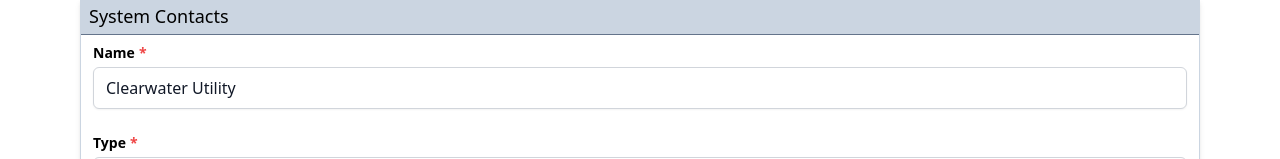
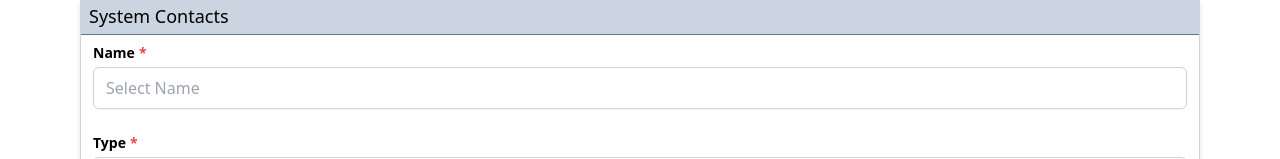
Before and after one commit to Flow-Up12/mj-react-form-builder, a React (Vite) app: page / in a window 1280 px wide. Shown: the part 248-407 px from the top of the page. Built offline with nearby package versions, Linux system fonts and the light colour scheme.

Commit message:
updated autcomplete input to always display the label and not the value, since the value stores is an id

```diff
--- a/src/Test.tsx
+++ b/src/Test.tsx
@@ -37,11 +37,11 @@ const Test = () => {
         label="Name"
         required
         options={[
-          { value: 'Primary', label: 'Primary' },
-          { value: 'Secondary', label: 'Secondary' },
-          { value: 'Billing', label: 'Billing' },
-          { value: 'Technical', label: 'Technical' },
-          { value: 'Emergency', label: 'Emergency' },
+          { value: '1', label: 'Primary' },
+          { value: '2', label: 'Secondary' },
+          { value: '3', label: 'Billing' },
+          { value: '4', label: 'Technical' },
+          { value: '5', label: 'Emergency' },
         ]}
         />
         <SelectInput
--- a/src/components/AutocompleteInput.tsx
+++ b/src/components/AutocompleteInput.tsx
@@ -28,7 +28,7 @@ export const AutoCompleteInput = ({
   } = useFormContext();
   const [isOpen, setIsOpen] = useState(false);
   const [filteredOptions, setFilteredOptions] = useState(options);
-  const [inputValue, setInputValue] = useState(getValues(source) ?? "");
+  const [inputValue, setInputValue] = useState(options.filter((option) => option.value === getValues(source))[0]?.label || "");
   const dropdownRef = useRef<HTMLDivElement>(null);
 
   // Register the input with react-hook-form
```
